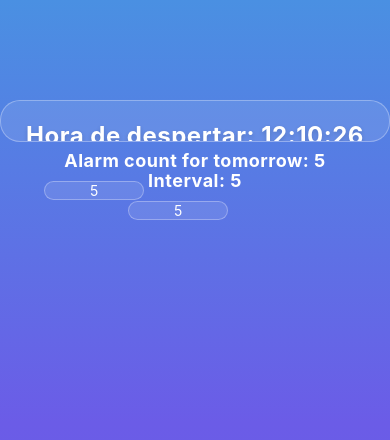
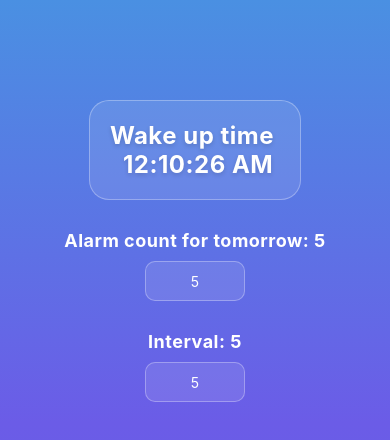
Before and after one commit to Jorge221z/echo-alarm, a React Native app: screen /Home in a window 390 px wide. Shown: the top 440 px of the page. Built offline with nearby package versions, Linux system fonts and the light colour scheme.

Commit message:
Fix styles and texts

```diff
--- a/src/screens/HomeScreen.js
+++ b/src/screens/HomeScreen.js
@@ -59,13 +59,11 @@ export default function HomeScreen({ navigation }) {
       <View style={styles.container}>
 
         <TouchableOpacity onPress={openTimePicker}>
-          <View style={{ height: 20 }}>
-            <Text style={styles.mainText}>Hora de despertar: {wakeTime.toLocaleTimeString()}</Text>
-          </View>
+          <Text style={styles.mainText}>Wake up time {"\n"} {wakeTime.toLocaleTimeString()}</Text>
         </TouchableOpacity>
 
 
-        <View style={{ height: 20 }}>
+        <View style={styles.inputSection}>
           <Text style={styles.secoundaryText}>Alarm count for tomorrow: {alarmCount}</Text>
           <TextInput
             style={styles.input}
@@ -77,7 +75,7 @@ export default function HomeScreen({ navigation }) {
           />
         </View>
 
-        <View style={{ height: 20 }}>
+        <View style={styles.inputSection}>
           <Text style={styles.secoundaryText}>Interval: {interval}</Text>
           <TextInput
             style={styles.input}
@@ -130,8 +128,11 @@ const styles = StyleSheet.create({
     fontWeight: '700',
     textAlign: 'center',
     letterSpacing: 0.5,
-    paddingTop: 30,
     paddingHorizontal: 20,
+  },
+  inputSection: {
+    alignItems: 'center',
+    marginTop: 30,
   },
   input: {
     height: 40,
```
